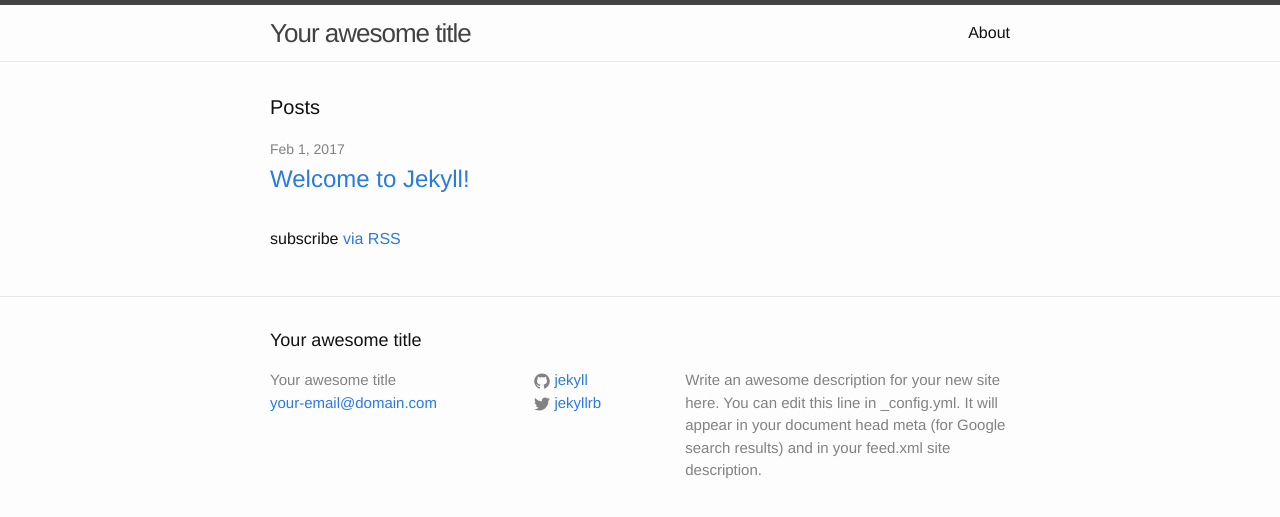
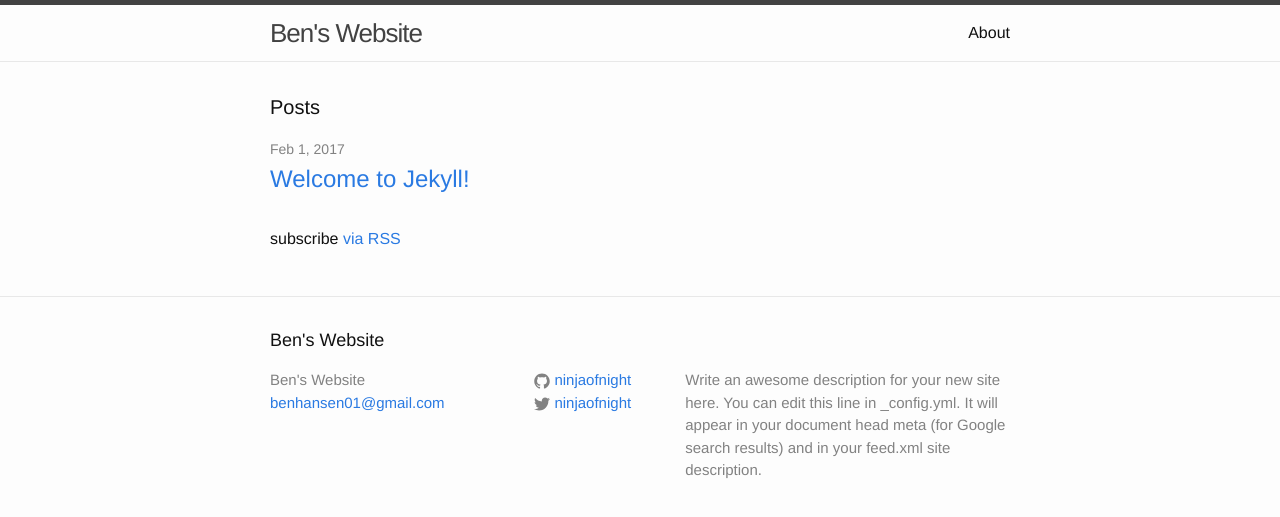
Before and after one commit to ninjaofnight/ninjaofnight.github.io, a Jekyll site: the page built from index.html, in a window 1280 px wide. Shown: the top 517 px of the page. Built offline with Jekyll 4.4.1, drawn with Linux system fonts in a browser that asks for light colours.

Commit message:
Update _config.yml

```diff
--- a/_config.yml
+++ b/_config.yml
@@ -6,16 +6,16 @@
 # 'jekyll serve'. If you change this file, please restart the server process.
 
 # Site settings
-title: Your awesome title
-email: your-email@domain.com
+title: Ben's Website
+email: benhansen01@gmail.com
 description: > # this means to ignore newlines until "baseurl:"
   Write an awesome description for your new site here. You can edit this
   line in _config.yml. It will appear in your document head meta (for
   Google search results) and in your feed.xml site description.
 baseurl: "" # the subpath of your site, e.g. /blog
-url: "http://yourdomain.com" # the base hostname & protocol for your site
-twitter_username: jekyllrb
-github_username:  jekyll
+url: "http://ninjaofnight.github.io" # the base hostname & protocol for your site
+twitter_username: ninjaofnight
+github_username:  ninjaofnight
 
 # Build settings
 markdown: kramdown
```
